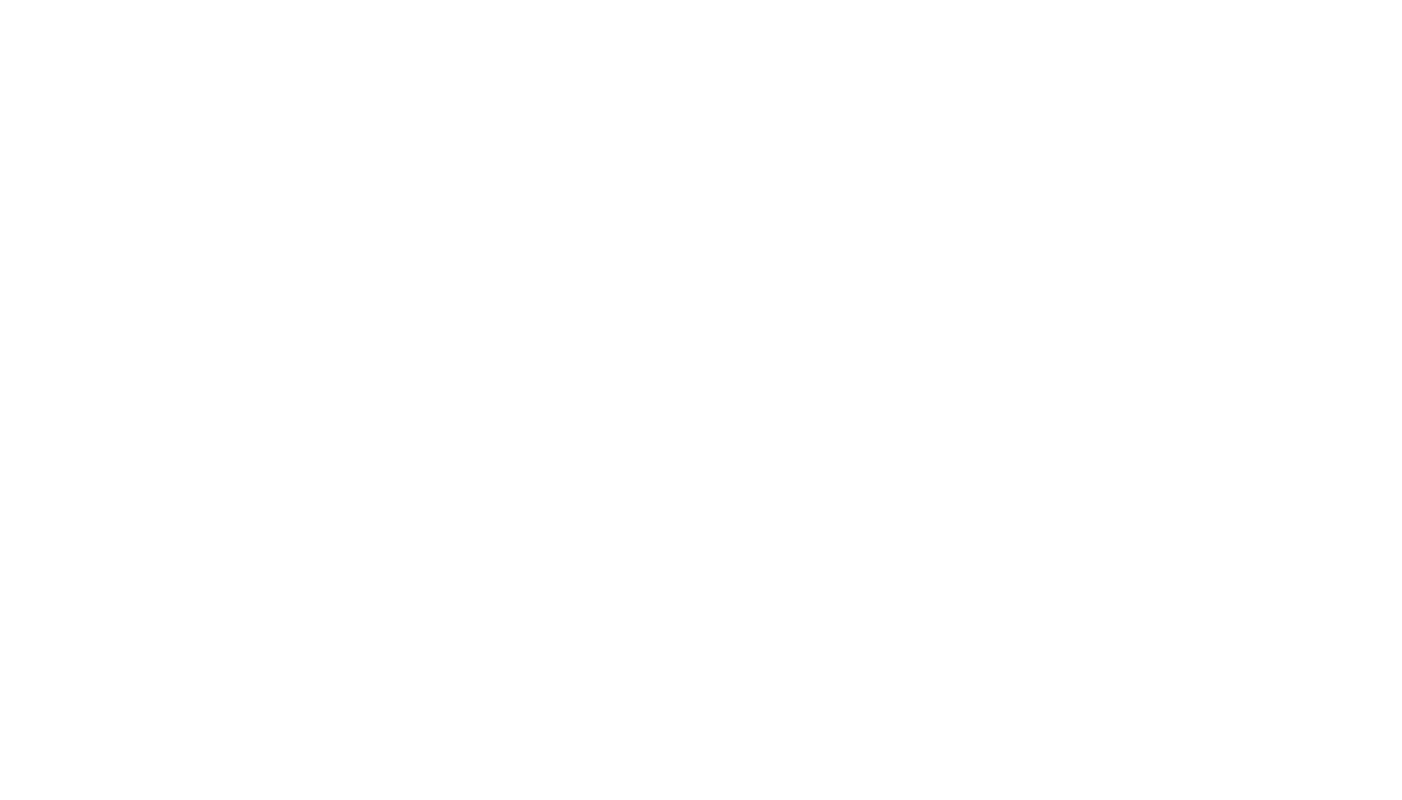
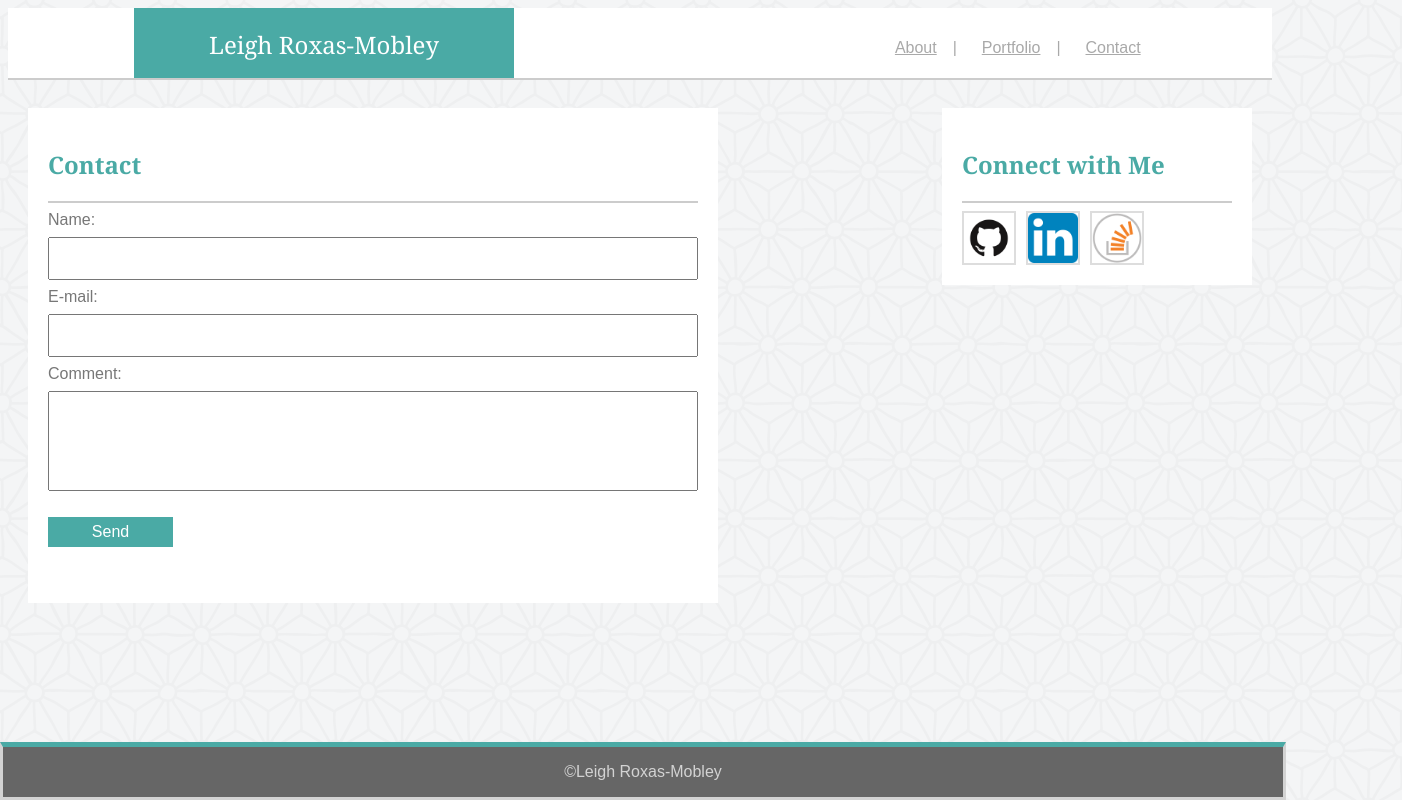
Before and after one commit to leighdebugs/Basic-Portfolio, a plain HTML site: page contact.html in a window 1280 px wide. Shown: the whole page, 1402 px wide, since content can reach past the window. Drawn offline with Linux system fonts and the light colour scheme.

Commit message:
Final Copy, edited CSS and finished contact

```diff
--- a/assets/css/style.css
+++ b/assets/css/style.css
@@ -167,3 +167,25 @@ footer {
 	font-size: 24px;
 	font-family: 'Georgia', Times, 'Times New Roman', serif;
 }
+
+input[type=text] {
+    width: 100%;
+    padding: 12px;
+    margin: 8px 0;
+    box-sizing: border-box;
+}
+
+input[type=submit] {
+	width: 125px;
+	height: 30px;
+	background-color: #4aaaa5;
+	color: #ffffff;
+	border: 0;
+	box-shadow: none;
+	border-radius: 0px;
+	font-size: 16px;
+}
+
+input[name=Message] {
+	height: 100px;
+}
--- a/contact.html
+++ b/contact.html
@@ -0,0 +1,75 @@
+<!DOCTYPE html>
+<html lang="en">
+
+<head>
+	<meta charset="UTF-8">
+	<title>Leigh Roxas-Mobley</title>
+	<link rel="stylesheet" type="text/css" href="../Basic-Portfolio/assets/css/style.css">
+</head>
+
+<!--Header and Navigational Menu-->
+
+<header>
+	<section id="left">
+	</section>
+
+	<section id="name">
+		<div class="name"> Leigh Roxas-Mobley </div>
+	</section>
+	<section id="menu">
+		<div class="menu">
+		<p>
+		<a href="../Basic-Portfolio/index.html">About</a>&emsp;| &emsp;
+		<a href="../Basic-Portfolio/portfolio.html">Portfolio</a>&emsp;| &emsp;
+		<a href="../Basic-Portfolio/contact.html">Contact </a>
+		</p>
+		</div>
+	</section>
+
+</header>
+<body>
+
+<!--Main Content-->
+
+<hr>
+
+<section id="content">
+	<h1>Contact</h1>
+	<hr>
+
+	<form action="mailto:lkroxmob@gmail.com" method="post" enctype="text/plain">
+	Name:<br>
+	<input type="text" name="name"><br>
+	E-mail:<br>
+	<input type="text" name="mail"><br>
+	Comment:<br>
+	<input type="text" name="Message"><br><br>
+	<input type="submit" value="Send">
+	</form>
+	<br>
+	<br>
+</section>
+
+<!--Sidebar-->
+
+<section id="sidebar">
+	<h1>Connect with Me</h1>
+	<hr>
+
+	<a href="https://github.com/leighkristine" target="_blank"><img src="../Basic-Portfolio/assets/images/githubicon.png" alt="GitHub" width="50" height="50" style="border:2px solid #dddddd"></a>
+
+	<a href="https://www.linkedin.com/in/lroxas/" target="_blank"><img src="../Basic-Portfolio/assets/images/LinkedInIcon.png" alt="LinkedIn" width="50" height="50" style="border:2px solid #dddddd"></a>
+
+	<a href="https://stackoverflow.com/users/8373992/leighkristine" target="_blank"><img src="../Basic-Portfolio/assets/images/stackedoverflowicon.png" alt="Stack Overflow" width="50" height="50" style="border:2px solid #dddddd"></a>
+
+</section>
+
+<!--Footer-->
+
+<footer>
+ <p>
+&#169;Leigh Roxas-Mobley
+</p>
+</footer>
+</body>
+</html>
```
Also changed, not shown: portfolio.html (+1 -0 lines).
